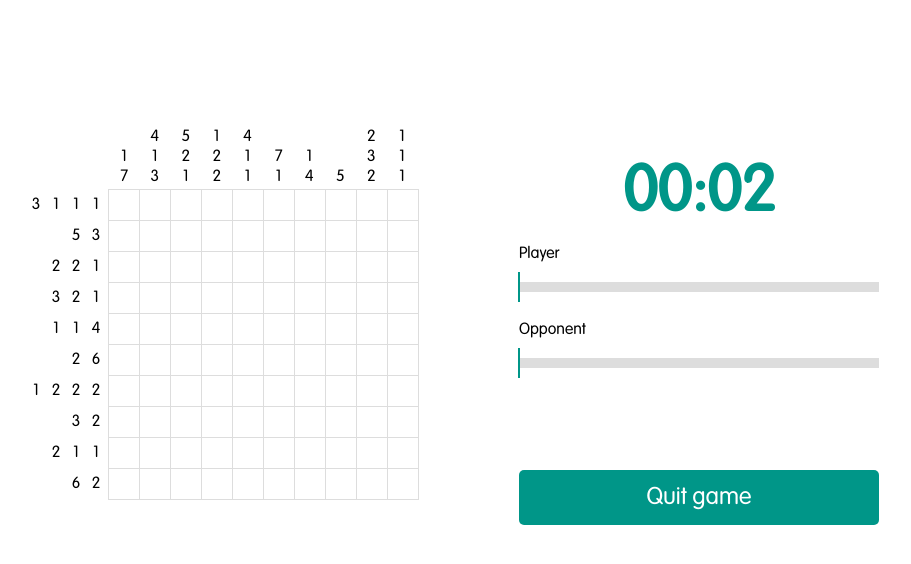
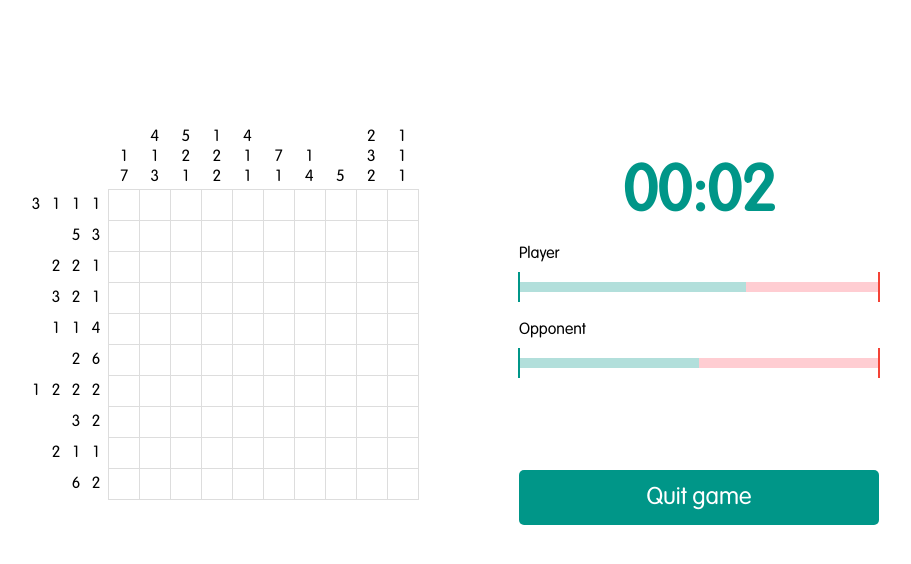
Before and after one commit to WaisKamal/squash, a Vue app: page / in a window 1280 px wide. Both pictures are taken after a click on the button "Play". Shown: the top 564 px of the page, without its empty margins (188-1099 px from the left). Built offline with nearby package versions, Linux system fonts and the light colour scheme.

Commit message:
Show progress for cells that have been crossed

```diff
--- a/src/App.vue
+++ b/src/App.vue
@@ -45,6 +45,8 @@ let game = reactive({
     [2, 2],
     [3]
   ],
+  filledCellsCount: 0,
+  emptyCellsCount: 0,
   boardSizeOptions: config.boardSizeOptions,
   gameModeOptions: config.gameModeOptions,
   boardData: undefined, // Temporary: board data must be in server
@@ -53,7 +55,8 @@ let game = reactive({
     selectedCells: [],
     data: undefined,
     styleData: undefined,
-    cellsMarked: 0,
+    cellsAffirmed: 0,
+    cellsCrossed: 0
   },
   status: "nogame" // "nogame", "seek", "playing", "gameover"
 })
@@ -61,10 +64,27 @@ let game = reactive({
 let playerData = computed(() => {
   return {
     playerName: "Player",
-    playerProgress: 100 * game.boardState.cellsMarked /
-                    (game.boardDimensions.rows * game.boardDimensions.columns),
+    playerProgress: {
+      filledCells: {
+        marked: game.boardState.cellsAffirmed,
+        total: game.filledCellsCount
+      },
+      emptyCells: {
+        marked: game.boardState.cellsCrossed,
+        total: game.emptyCellsCount
+      }
+    },
     opponentName: "Opponent",
-    opponentProgress: 0
+    opponentProgress: {
+      filledCells: {
+        marked: 0,
+        total: 0
+      },
+      emptyCells: {
+        marked: 0,
+        total: 0
+      }
+    },
   }
 })
 
@@ -72,6 +92,8 @@ let playerData = computed(() => {
 let boardConfig = utils.generateBoard(game.boardDimensions.rows, game.boardDimensions.columns)
 game.rowHeaders = boardConfig.rowHeaders
 game.columnHeaders = boardConfig.columnHeaders
+game.filledCellsCount = boardConfig.filledCellsCount
+game.emptyCellsCount = boardConfig.emptyCellsCount
 // Temporary: board data must be in server
 game.boardData = boardConfig.board
 game.boardState.data = game.boardData.map(row => row.map(cell => 0))
@@ -85,6 +107,8 @@ function dashButtonClicked(boardSize) {
     game.boardDimensions = { columns: boardSize.columns, rows: boardSize.rows }
     game.rowHeaders = boardConfig.rowHeaders
     game.columnHeaders = boardConfig.columnHeaders
+    game.filledCellsCount = boardConfig.filledCellsCount
+    game.emptyCellsCount = boardConfig.emptyCellsCount
     // Temporary: board data must be in server
     game.boardData = boardConfig.board
     game.boardState.data = game.boardData.map(row => row.map(cell => 0))
@@ -115,8 +139,13 @@ function cellReleased() {
   game.boardState.selectedCells.forEach(cell => {
     if (game.boardState.data[cell.row][cell.column] == 0) {
       // First modify boardState.data
-      game.boardState.data[cell.row][cell.column] = game.boardData[cell.row][cell.column] ? 1 : 2
-      game.boardState.cellsMarked++
+      if (game.boardData[cell.row][cell.column]) {
+        game.boardState.data[cell.row][cell.column] = 1
+        game.boardState.cellsAffirmed++
+      } else {
+        game.boardState.data[cell.row][cell.column] = 2
+        game.boardState.cellsCrossed++
+      }
       // Then modify boardState.styleData
       setTimeout(() => {
         game.boardState.styleData[cell.row][cell.column] = game.boardData[cell.row][cell.column] ? 1 : 2
--- a/src/assets/base.css
+++ b/src/assets/base.css
@@ -10,6 +10,8 @@
 
   /* Component-specific colors */
   --color-cell-crossed: #F44336;
+  --color-filled-cells-progress-bar: #B2DFDB;
+  --color-empty-cells-progress-bar: #FFCDD2;
 }
 
 * {
--- a/src/components/dashpages/Dash.vue
+++ b/src/components/dashpages/Dash.vue
@@ -1,5 +1,5 @@
 <script setup>
-import { reactive } from "vue"
+import { reactive, toRaw } from "vue"
 import DashGameStatus from "./GameDash/DashGameStatus.vue";
 import DashSeek from "./StartDash/DashSeek.vue";
 
--- a/src/components/dashpages/GameDash/DashGameStatus.vue
+++ b/src/components/dashpages/GameDash/DashGameStatus.vue
@@ -4,10 +4,13 @@ import GameProgress from './GameProgress.vue';
 import Clock from './Clock.vue'
 
 let props = defineProps({
-  playerName: String,
-  playerProgress: Number,
-  opponentName: String,
-  opponentProgress: Number
+  playerName: String,         // The player's name
+  playerProgress: Object,     // {
+                              //   filledCells: the percentage of filled cells marked
+                              //   emptyCells: the percentage of empty cells marked
+                              // }
+  opponentName: String,       // Similar to playerName
+  opponentProgress: Object    // Similar to opponentProgress
 })
 
 let time = reactive({
@@ -21,8 +24,8 @@ setInterval(() => {
 <template>
   <div class="game-status">
     <Clock :time="time.value" />
-    <GameProgress :player="props.playerName" :progress="props.playerProgress"/>
-    <GameProgress :player="props.opponentName" :progress="props.opponentProgress"/>
+    <GameProgress :playerName="props.playerName" :progress="props.playerProgress"/>
+    <GameProgress :playerName="props.opponentName" :progress="props.opponentProgress"/>
   </div>
 </template>
 
--- a/src/components/dashpages/GameDash/GameProgress.vue
+++ b/src/components/dashpages/GameDash/GameProgress.vue
@@ -1,16 +1,38 @@
 <script setup>
+import { computed, toRaw } from "vue"
+
 let props = defineProps({
-  player: String,
-  progress: Number
+  playerName: String,
+  progress: Object
+})
+
+let progressBarsData = computed(() => {
+  let totalCellsCount = props.progress.filledCells.total + props.progress.emptyCells.total
+  return {
+    filledCellsProgressBarWidth: 100 * props.progress.filledCells.total / totalCellsCount,
+    emptyCellsProgressBarWidth: 100 * props.progress.emptyCells.total / totalCellsCount,
+    filledCellsProgress: 100 * props.progress.filledCells.marked / props.progress.filledCells.total,
+    emptyCellsProgress: 100 * props.progress.emptyCells.marked / props.progress.emptyCells.total
+  }
 })
 </script>
 
 <template>
   <div class="progress">
-    <p>{{ props.player }}</p>
-    <div class="progress-bar">
-      <div class="fluid" :style="{ width: props.progress + '%' }"></div>
-      <div class="handle" :style="{ left: props.progress + '%' }"></div>
+    <p>{{ props.playerName }}</p>
+    <div class="progress-bar-wrapper">
+      <div
+        class="progress-bar filled-cells"
+        :style="{ width: progressBarsData.filledCellsProgressBarWidth + '%' }">
+        <div class="fluid" :style="{ width: progressBarsData.filledCellsProgress + '%' }"></div>
+        <div class="handle" :style="{ left: progressBarsData.filledCellsProgress + '%' }"></div>
+      </div>
+      <div
+        class="progress-bar empty-cells"
+        :style="{ width: progressBarsData.emptyCellsProgressBarWidth + '%' }">
+        <div class="fluid" :style="{ width: progressBarsData.emptyCellsProgress + '%' }"></div>
+        <div class="handle" :style="{ right: progressBarsData.emptyCellsProgress + '%' }"></div>
+      </div>
     </div>
   </div>
 </template>
@@ -24,19 +46,39 @@ let props = defineProps({
   margin-bottom: 20px;
 }
 
+.progress .progress-bar-wrapper {
+  display: flex;
+}
+
 .progress .progress-bar {
   position: relative;
   width: 100%;
   height: 10px;
   margin-bottom: 30px;
-  background: #DDD;
+}
+
+.progress .progress-bar.filled-cells {
+  background: var(--color-filled-cells-progress-bar);
+}
+
+.progress .progress-bar.empty-cells {
+  background: var(--color-empty-cells-progress-bar);
 }
 
 .progress .progress-bar .fluid {
   position: absolute;
   height: 100%;
   transition: 0.25s;
+}
+
+.progress .progress-bar.filled-cells .fluid {
+  left: 0px;
   background: var(--color-primary);
+}
+
+.progress .progress-bar.empty-cells .fluid {
+  right: 0px;
+  background: var(--color-cell-crossed);
 }
 
 .progress .progress-bar .handle {
@@ -44,9 +86,18 @@ let props = defineProps({
   width: 2px;
   height: 30px;
   top: -10px;
+  transition: 0.25s;
+}
+
+.progress .progress-bar.filled-cells .handle {
   left: 0px;
-  transition: 0.25s;
   transform: translateX(-1px);
   background: var(--color-primary);
 }
+
+.progress .progress-bar.empty-cells .handle {
+  right: 0px;
+  transform: translateX(1px);
+  background: var(--color-cell-crossed);
+}
 </style>
--- a/src/utils/utils.js
+++ b/src/utils/utils.js
@@ -3,6 +3,8 @@ function generateBoard2(rows, columns) {
   let board = Array(rows)
   let rowHeaders = Array(rows).fill().map(_ => [])
   let columnHeaders = Array(columns).fill().map(_ => [])
+  let filledCellsCount = 0
+  let emptyCellsCount = 0
   // Generate board and row headers
   for (var i = 0; i < rows; i++) {
     let row = Array(columns)
@@ -14,6 +16,8 @@ function generateBoard2(rows, columns) {
       let connectedCells = Math.ceil(Math.random() * (columns - index))
       for (var _ = 0; _ < connectedCells; _++) {
         row[index++] = fill
+        filledCellsCount += fill
+        emptyCellsCount += !fill
       }
       if (fill) {
         rowHeaders[i].push(connectedCells)
@@ -39,7 +43,7 @@ function generateBoard2(rows, columns) {
     if (isFilled) columnHeaders[c].push(currentLength)
     if (columnHeaders[c].length == 0) columnHeaders[c] = [0]
   }
-  return { board, rowHeaders, columnHeaders }
+  return { board, rowHeaders, columnHeaders, filledCellsCount, emptyCellsCount }
 }
 
 function generateBoard(rows, columns) {
@@ -47,11 +51,15 @@ function generateBoard(rows, columns) {
   let board = Array(rows)
   let rowHeaders = Array(rows).fill().map(_ => [])
   let columnHeaders = Array(columns).fill().map(_ => [])
+  let filledCellsCount = 0
+  let emptyCellsCount = 0
 
   for (var r = 0; r < rows; r++) {
     let row = Array(columns)
     for (var c = 0; c < columns; c++) {
       row[c] = (Math.random() - 0.4 > 0)
+      filledCellsCount += row[c]
+      emptyCellsCount += !row[c]
     }
     board[r] = row
   }
@@ -90,7 +98,7 @@ function generateBoard(rows, columns) {
     if (columnHeaders[c].length == 0) columnHeaders[c] = [0]
   }
 
-  return { board, rowHeaders, columnHeaders }
+  return { board, rowHeaders, columnHeaders, filledCellsCount, emptyCellsCount }
 }
 
 export default { generateBoard, generateBoard2 }
```
